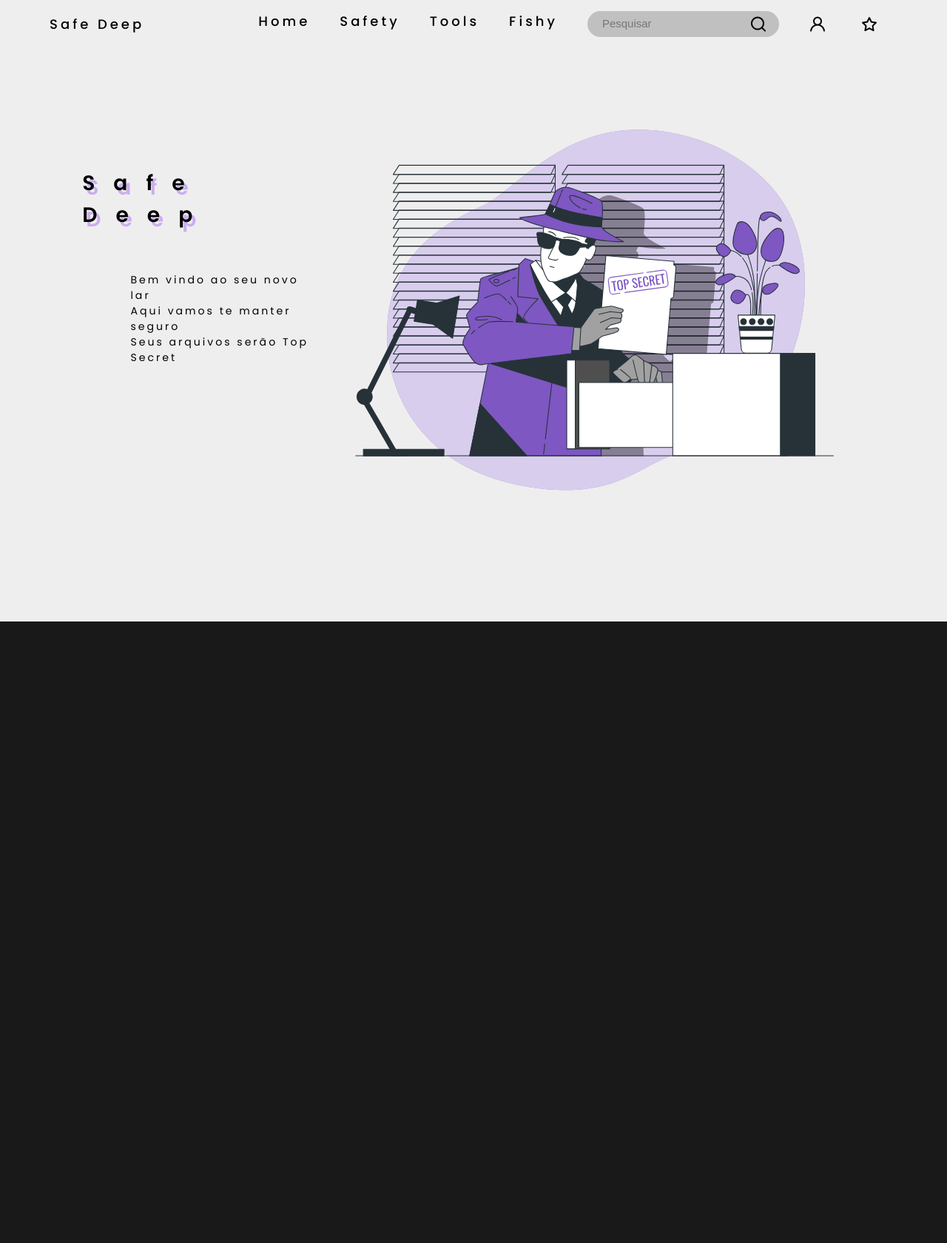
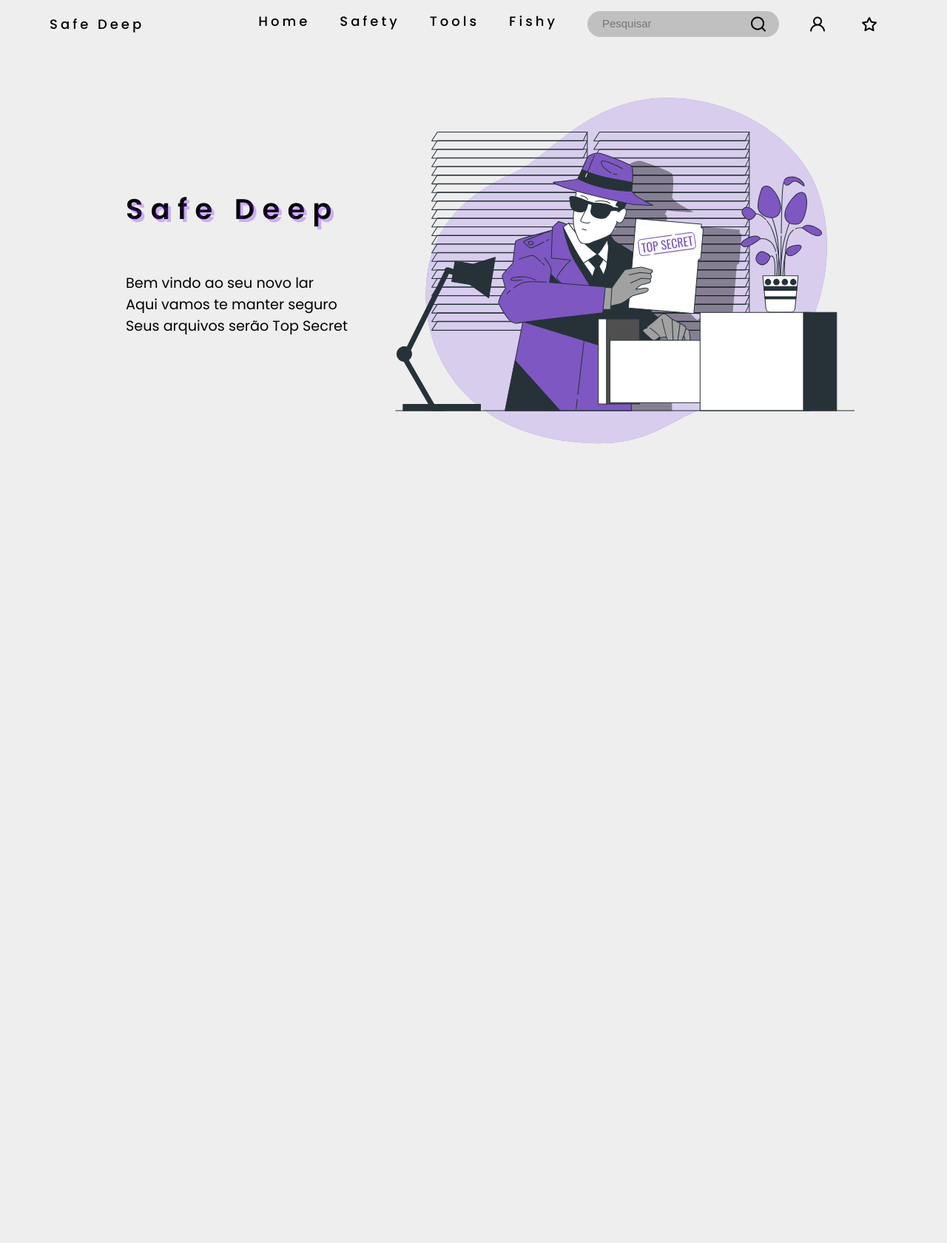
Before and after one commit to fushisuno/safedeep, a Flask app: page / in a window 1280 px wide. Shown: the whole page at 74% size. After the commit the page ends 600 px from the top, so only its background shows below. Run offline with Flask 2, Linux system fonts and the light colour scheme.

Commit message:
Arrumando a pag Index

```diff
--- a/static/css/style.css
+++ b/static/css/style.css
@@ -186,9 +186,69 @@ nav ul li:hover .sub_menu1 ul li:hover {
 
 
 /* Index */
+.main_index{
+    width: 100%;
+    transform: translate(0%, 10vh);
+    display: flex;
+    justify-content: center;
+    align-items: center;
+}
+.hed_index{
+    display: flex;
+    justify-content: center;
+    align-items: center;
+    width: 80%;
+    margin-right: 10%;
+}
+.text_page{
+    display: flex;
+    flex-direction: column;
+    justify-content: left;
+    align-items: left;
+}
+.text_page p{
+    font-size: 1.5vw;
+}
+.tile_index{
+    height: auto;
+    flex-direction: column;
+    width: 100%;
+    letter-spacing: 0.8vw;
+}
+.tile_index h1{
+    width: 100%;
+    font-size: 100%;
+}
+.tile_index .container_text2{
+    transform: translate(1.3%, -93%);
+    z-index: -2;
+    color: #7c1cf2;
+    opacity: 30%;
+}
+.tile_index h1{
+    font-size: 3vw;
+}
+
+.hed_index .img_index{
+    margin-top: 3%;
+    width: 50%;
+}
+.img_index img{
+    width: 60vw;
+}
+
+
+
+
+
+.main_home{
+    width: 100%;
+    display: flex;
+}
 .hed_main_index {
-    transform: translate(4vw, 0px);
     width: 90%;
+    margin-left: 5%;
+    margin-right: 5%;
     height: 105vh;
     display: flex;
     justify-content: space-around;
@@ -196,13 +256,11 @@ nav ul li:hover .sub_menu1 ul li:hover {
 }
 
 .textual_main {
-    transform: translate(60px, -70px);
     width: 70%;
     display: flex;
-    justify-content: center;
-    align-items: center;
+    justify-content: left;
+    align-items: left;
     flex-direction: column;
-    padding-top: 20px;
 }
 
 .title_main {
@@ -219,15 +277,14 @@ nav ul li:hover .sub_menu1 ul li:hover {
 }
 
 .title_main .container_text2 {
-    transform: translate(5px, -93%);
+    transform: translate(1%, -93%);
     z-index: -2;
     color: #7c1cf2;
     opacity: 30%;
 }
 
 .main_text {
-    width: 80%;
-    transform: translate(30px, 0px);
+    width: 100%;
     display: flex;
     justify-self: center;
     align-items: center;
--- a/templates/index.html
+++ b/templates/index.html
@@ -1,24 +1,19 @@
 {% extends "base.html"%}
 {% block content %}
 
-<header></header>
-<main class="main_home">
-    <div class="hed_main_index">
-        <div class="textual_main">
-            <div class="title_main">
+<main class="main_index">
+    <div class="hed_index">
+        <div class="text_page">
+            <div class="tile_index">
                 <h1 class="container_text txt_h1">Safe Deep</h1>
                 <h1 class="container_text2 txt_h1">Safe Deep</h1>
             </div>
-            <div class="main_text" >
-                <p>Bem vindo ao seu novo lar <br> Aqui vamos te manter seguro <br> Seus arquivos serão Top Secret</p>
-            </div>
+            <p>Bem vindo ao seu novo lar <br> Aqui vamos te manter seguro <br> Seus arquivos serão Top Secret</p>
         </div>
-        <div class="main_img">
-            <img src="{{ url_for('static', filename='./img/personoid_secret.svg')}}" alt="Progaming" class="header_container_img">
+        <div class="img_index">
+            <img src="{{ url_for('static', filename='./img/personoid_secret.svg')}}" alt="Progaming"
+                class="header_container_img">
         </div>
     </div>
 </main>
-<main class="back_ground_black">
-
-</main>
 {% endblock %}
```
